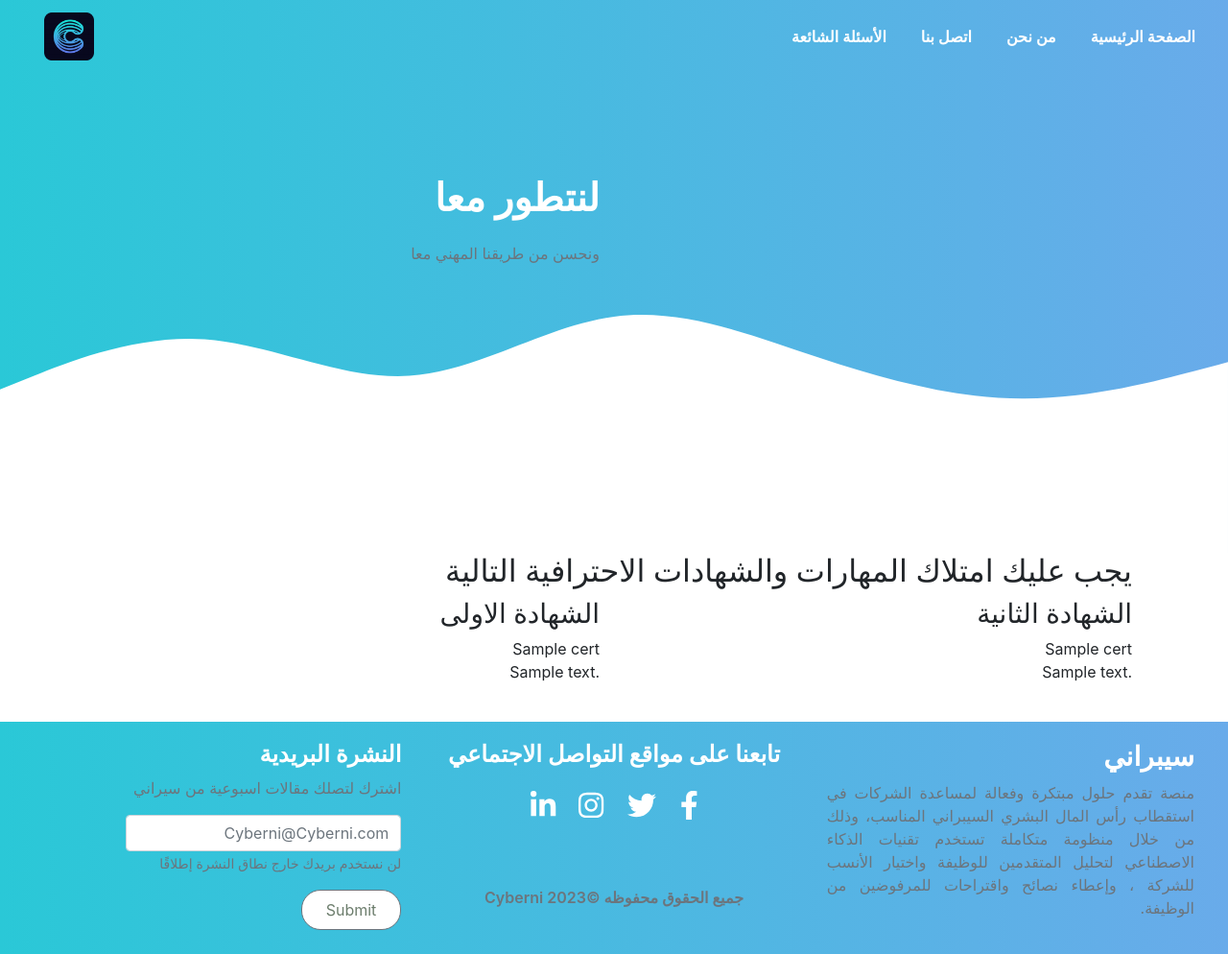
After one commit to YousefGhazal/cyberni, a Django app: page /result/ in a window 1280 px wide. The commit adds this page. Shown: the whole page at 96% size. Run offline with Django 4.2, Linux system fonts and the light colour scheme; tables that the repository leaves empty hold one stand-in row (values such as "Sample post"); some libraries are stand-ins or nearby versions.

Commit message:
last update

```diff
--- a/cyberni/settings.py
+++ b/cyberni/settings.py
@@ -127,4 +127,4 @@ MEDIA_ROOT = join(BASE_DIR, "staticfiles_build", "media")
 
 DEFAULT_AUTO_FIELD = "django.db.models.BigAutoField"
 
-LOGIN_REDIRECT_URL = "home"
+LOGIN_REDIRECT_URL = "result"
--- a/main/admin.py
+++ b/main/admin.py
@@ -1,6 +1,7 @@
 from django.contrib import admin
-from .models import Profile
+from .models import Profile, Cert
 
 # Register your models here.
 
 admin.site.register(Profile)
+admin.site.register(Cert)
--- a/main/models.py
+++ b/main/models.py
@@ -11,3 +11,11 @@ class Profile(models.Model):
 
     def __str__(self):
         return f"Profile of {self.user.username}"
+
+
+class Cert(models.Model):
+    name = models.CharField(max_length=100)
+    text = models.TextField()
+
+    def __str__(self):
+        return self.name
--- a/Result Page/style.css
+++ b/main/static/css/result.css
@@ -8,7 +8,7 @@ body{
 
 }
 .navbar{
-    background-image: linear-gradient(to right,  #000000, #b294ff);
+    background-image: linear-gradient(to right,   #2AC8D7, #69ABEA);
 }
 #navbarNavDropdown{
     text-align: right;
@@ -54,7 +54,7 @@ body{
 
 /*banner*/
 #banner{
-    background-image: linear-gradient(to right,  #000000, #b294ff);
+    background-image: linear-gradient(to right,   #2AC8D7, #69ABEA);
     color: #fff;
     text-align: right ;
 }
@@ -250,7 +250,7 @@ outline:none;
     background-color: #f7f7f7;
     text-align: right;
     direction: rtl;
-    background-image: linear-gradient(to right,  #000000, #b294ff);
+    background-image: linear-gradient(to right,   #2AC8D7, #69ABEA);
     border: none;
 }
 .lineborder{
@@ -285,7 +285,7 @@ outline:none;
 }
 .footer .btn-primary:hover{
     color: #fff;
-    background-image: linear-gradient(to right,  #000000, #b294ff);
+    background-image: linear-gradient(to right,   #2AC8D7, #69ABEA);
     border: none;
 }
 
--- a/main/templates/login.html
+++ b/main/templates/login.html
@@ -37,13 +37,10 @@
   </div>
 </section>
 
-
-{% comment %}
-<!------------- services section 2-----------> {% endcomment %}
 <section id="registarion">
   <div class="container">
     <h2 class="mt-5 mb-4 title1"> ابداء رحلتك لتطوير مسارك المهني </h2>
-    <form id="registarion" method="POST" actions>
+    <form id="registarion" method="POST" action="{% url 'result' %}">
       {% csrf_token %}
       <h4>المعلومات الأساسية</h4>
       <div class="row">
@@ -85,7 +82,6 @@
         </div>
       </div>
       <button type="submit" class="mb-5">تقديم طلب الخدمة</button>
-
     </form>
   </div>
 </section>
--- a/main/templates/parts/footer.html
+++ b/main/templates/parts/footer.html
@@ -17,10 +17,10 @@
           <div class="social-mun ">
             <h4 class="footertitle pb-2 ">تابعنا على مواقع التواصل الاجتماعي</h4>
             <ul>
-              <li><a href="#"><i class="fab fa-facebook-f"></i></a></li>
-              <li><a href="#"><i class="fab fa-twitter"></i></a></li>
-              <li><a href="#"><i class="fab fa-instagram"></i></a></li>
-              <li><a href="#"><i class="fab fa-linkedin-in"></i></a></li>
+              <li><a href="https://www.facebook.com/"><i class="fab fa-facebook-f"></i></a></li>
+              <li><a href="https://twitter.com/?lang=en"><i class="fab fa-twitter"></i></a></li>
+              <li><a href="https://www.instagram.com/"><i class="fab fa-instagram"></i></a></li>
+              <li><a href="https://www.linkedin.com/feed/"><i class="fab fa-linkedin-in"></i></a></li>
             </ul>
           </div>
           <h6 class="footertitle pt-5 text-muted">جميع الحقوق محفوظه &copy;Cyberni 2023</h6>
--- a/main/templates/parts/nav.html
+++ b/main/templates/parts/nav.html
@@ -1,7 +1,7 @@
 {% load static %}
 <section id="nav-bar">
 	<nav class="navbar navbar-expand-lg navbar-light">
-		<a class="navbar-brand text-white " href="{% url 'dashboard' %}">
+		<a class="navbar-brand text-white " href="{% url 'home' %}">
 			<img src="{% static 'image/logo.png' %}" alt="logo"></a>
 		<button class="navbar-toggler" type="button" data-toggle="collapse" data-target="#navbarNavDropdown"
 			aria-controls="navbarNavDropdown" aria-expanded="false" aria-label="Toggle navigation">
@@ -10,10 +10,10 @@
 		<div class="collapse navbar-collapse" id="navbarNavDropdown">
 			<ul class="navbar-nav">
 				<li class="nav-item active">
-					<a class="nav-link text-white" href="{% url 'dashboard' %}">الصفحة الرئيسية<span class="sr-only">(current)</span></a>
+					<a class="nav-link text-white" href="{% url 'home' %}">الصفحة الرئيسية<span class="sr-only">(current)</span></a>
 				</li>
 				<li class="nav-item ">
-					<a class="nav-link text-white" href="{% url 'home' %}"> من نحن</a>
+					<a class="nav-link text-white" href="{% url 'about-us' %}"> من نحن</a>
 				</li>
 
 
--- a/main/templates/questions.html
+++ b/main/templates/questions.html
@@ -91,7 +91,7 @@
         </div>
 
         <div class="column" id="column-2">
-          <a href="{% url 'dashboard' %}">
+          <a href="{% url 'home' %}">
             <div class="service" style="background-color:  #400c52">
               <div class="service-desc">
 
--- /dev/null
+++ b/main/templates/result.html
@@ -0,0 +1,70 @@
+{% extends 'base.html' %}
+{% load static %}
+
+{% block title %}<title>result</title>{% endblock title %}
+{% block extrahead %}
+<link rel="stylesheet" href="{% static 'css/result.css' %}">
+<link rel="stylesheet" href="{% static 'css/bootstrap.min.css' %}">
+{% endblock extrahead %}
+
+{% block content %}
+
+<section id="banner">
+	<div class="container">
+		<div class="row">
+			<div class="col-md-6">
+				<p class="promo-title">لنتطور معا </p>
+				<p class="text-muted">ونحسن من طريقنا المهني معا </p>
+			</div>
+		</div>
+	</div>
+	<div id="waves">
+		<svg xmlns="http://www.w3.org/2000/svg" viewBox="0 0 1440 320">
+			<path fill="#ffff" fill-opacity="1"
+				d="M0,128L40,112C80,96,160,64,240,69.3C320,75,400,117,480,112C560,107,640,53,720,42.7C800,32,880,64,960,90.7C1040,117,1120,139,1200,138.7C1280,139,1360,117,1400,106.7L1440,96L1440,320L1400,320C1360,320,1280,320,1200,320C1120,320,1040,320,960,320C880,320,800,320,720,320C640,320,560,320,480,320C400,320,320,320,240,320C160,320,80,320,40,320L0,320Z">
+			</path>
+		</svg>
+	</div>
+</section>
+
+
+<section>
+	<div class="big-about text-right">
+		<div class="container">
+			<div class="big-data col-md-12">
+				<h2 class=""> يجب عليك امتلاك المهارات والشهادات الاحترافية التالية </h2>
+
+			</div>
+			<div class="big-img col-md-12 ">
+				<div class="row">
+					<div class="b-in col-md-6 ">
+						<div class="in-img">
+							<h3>الشهادة الاولى </h3>
+							<P>
+								{{cert_one.name}}
+								<br>
+								{{cert_one.text}}
+							</P>
+						</div>
+					</div>
+					<div class="b-in col-md-6 ">
+						<div class="in-img">
+							<h3>الشهادة الثانية </h3>
+							<p>
+								{{cert_two.name}}
+								<br>
+								{{cert_two.text}}
+							</p>
+						</div>
+					</div>
+				</div>
+				<br>
+
+			</div>
+</section>
+
+{% endblock content%}
+
+{% block scripts %}
+<script src="{% static 'js/bootstrap.bundle.min.js' %}"></script>
+{% endblock scripts %}
--- a/main/urls.py
+++ b/main/urls.py
@@ -1,21 +1,18 @@
 from django.urls import path
 from .views import (
-    index_view,
-    dashboard_view,
     register_view,
     questions_view,
     callus_view,
     employer_view,
+    result_view,
+    aboutus_view,
 )
-from django.contrib.auth.views import LoginView, LogoutView
 
 urlpatterns = [
-    path("", index_view, name="home"),
+    path("", register_view, name="home"),
     path("questions/", questions_view, name="questions"),
+    path("about-us/", aboutus_view, name="about-us"),
+    path("result/", result_view, name="result"),
     path("call-us/", callus_view, name="call-us"),
     path("employer/", employer_view, name="employer"),
-    path("dashboard/", dashboard_view, name="dashboard"),
-    path("register/", register_view, name="register"),
-    path("login/", LoginView.as_view(), name="login"),
-    path("logout/", LogoutView.as_view(next_page="home"), name="logout"),
 ]
--- a/main/views.py
+++ b/main/views.py
@@ -1,16 +1,36 @@
 from django.shortcuts import render, redirect
 from .forms import UserForm
-from django.contrib.auth.decorators import login_required
-from django.contrib.auth.models import User
+import random
+from .models import Cert
+
 
 # Create your views here.
 
 
-def index_view(request):
-    return render(request, "about-us.html")
+def register_view(request):
+    if request.method == "POST":
+        form = UserForm(request.POST)
+        if form.is_valid():
+            form.save()
+            return redirect("result")
+    else:
+        form = UserForm()
+    return render(request, "login.html", {"form": form})
+
+def result_view(request):
+    certs = Cert.objects.all()
+    cert_one = random.choice(certs)
+    cert_two = random.choice(certs)
+
+    return render(request, "result.html", {"cert_one":cert_one, "cert_two":cert_two})
+
 
 def callus_view(request):
     return render(request, "call-us.html")
+
+
+def aboutus_view(request):
+    return render(request, "about-us.html")
 
 
 def employer_view(request):
@@ -19,20 +39,3 @@ def employer_view(request):
 
 def questions_view(request):
     return render(request, "questions.html")
-
-
-@login_required()
-def dashboard_view(request):
-    return render(request, "home.html")
-
-
-def register_view(request):
-    if request.method == "POST":
-        form = UserForm(request.POST)
-        if form.is_valid():
-            form.save()
-            user = User.object.get()
-            return redirect("home")
-    else:
-        form = UserForm()
-    return render(request, "login.html", {"form": form})
```
Also changed, not shown: Result Page/result.html (deleted, +0 -138 lines), Result Page/imge/IMG_6929.jpg (deleted), Result Page/imge/logo.png (deleted), main/forms.py (line endings or trailing spaces), main/migrations/0005_cert.py (added), 1 other file.
